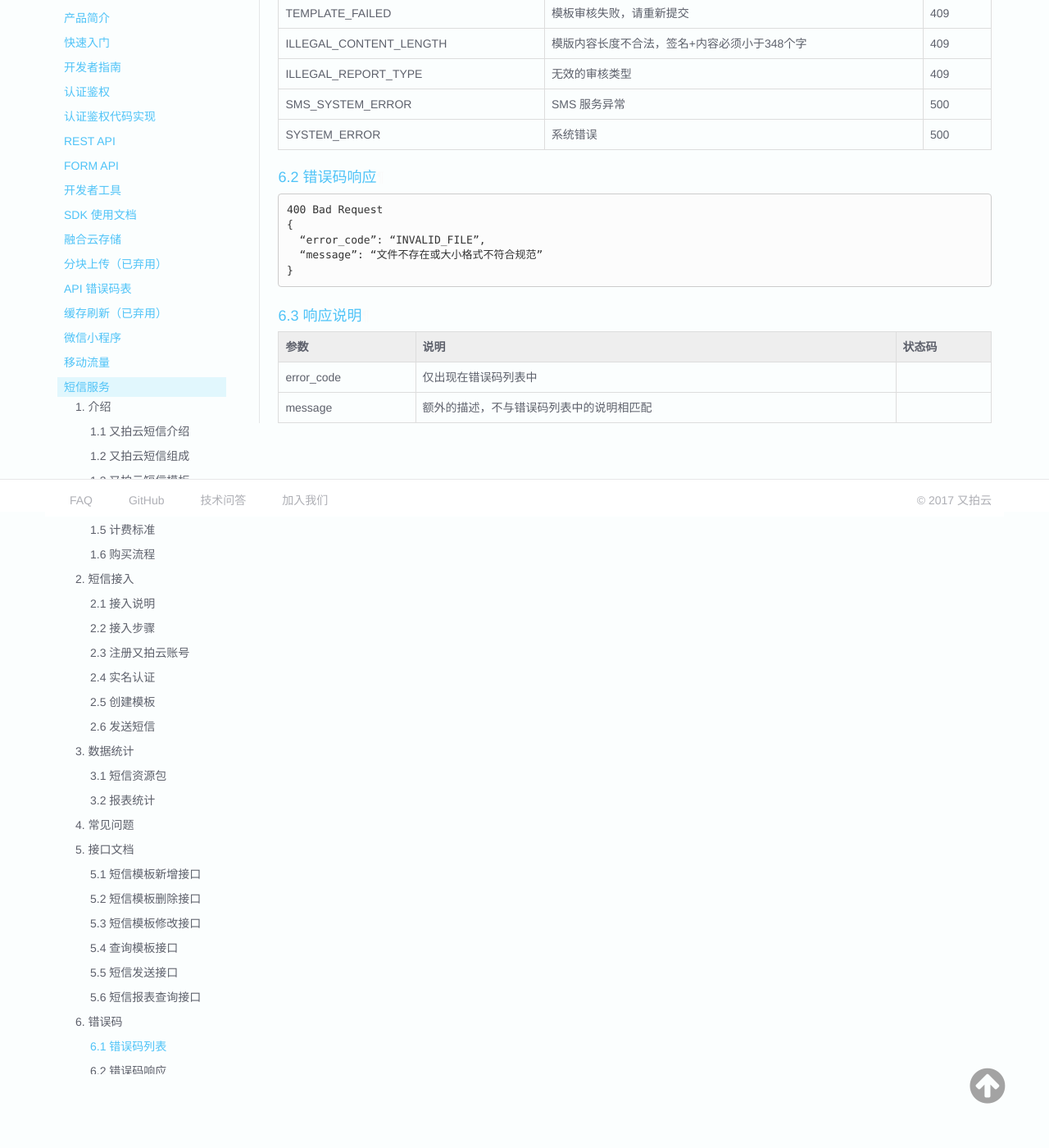
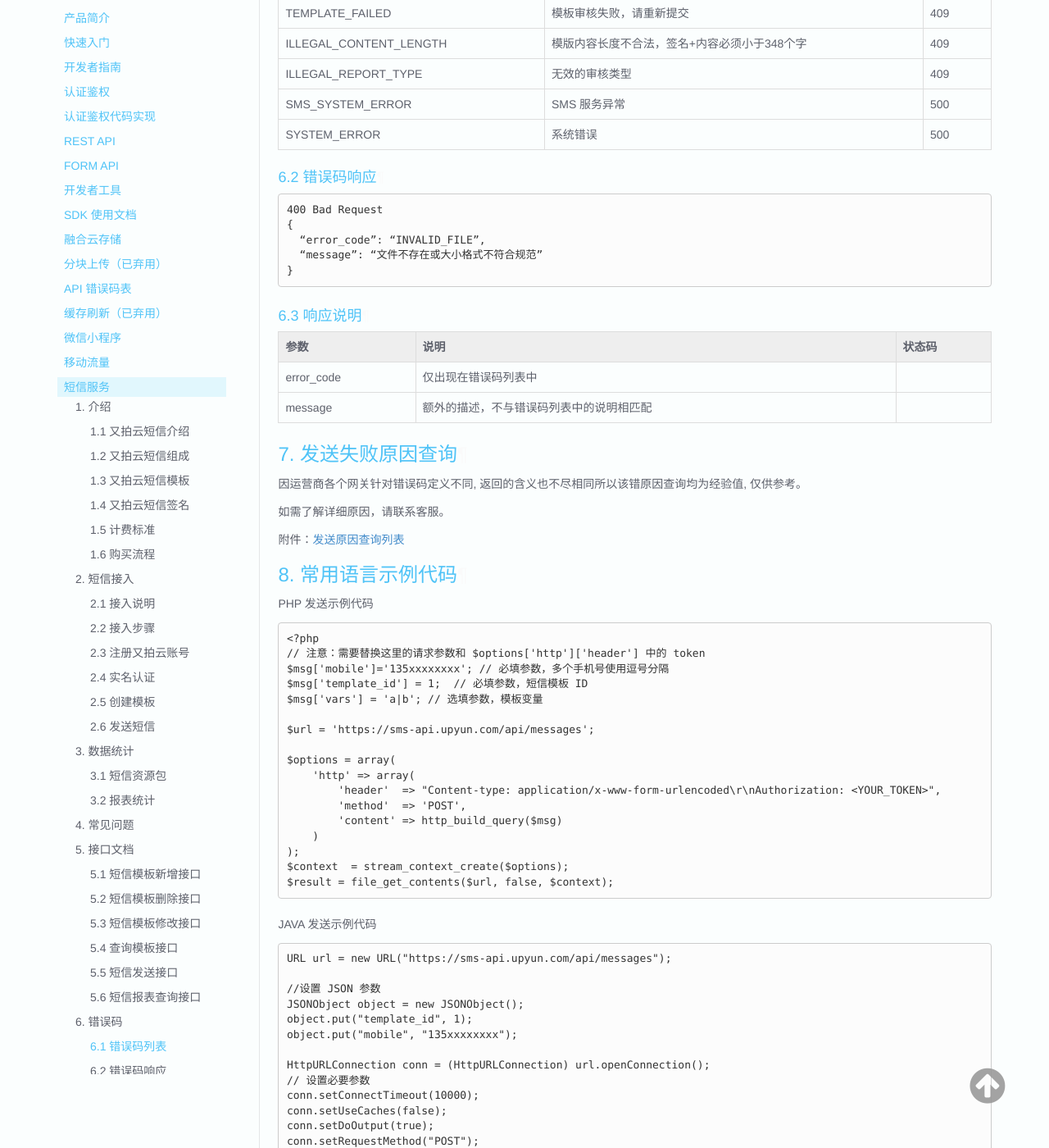
Before and after one commit to upyun/docs, an MkDocs documentation site: the page built from sources/sms/index.md, in a window 1280 px wide and 1400 px high, scrolled down 19057 px. Shown: the whole window at 82% size. Built offline with MkDocs 1.6.1, drawn with Linux system fonts in a browser that asks for light colours; old or Windows-style settings are respelled for this version of MkDocs; some of the changed text lies outside the part shown.

Commit message:
feat: 短信新增发送失败原因查询和常用语言示例代码

````diff
--- a/sources/sms/index.md
+++ b/sources/sms/index.md
@@ -558,3 +558,74 @@
 | --- | --- | --- |
 | error_code | 仅出现在错误码列表中 |
 | message | 额外的描述，不与错误码列表中的说明相匹配 |
+
+##7. 发送失败原因查询
+
+因运营商各个网关针对错误码定义不同, 返回的含义也不尽相同所以该错原因查询均为经验值, 仅供参考。
+
+如需了解详细原因，请联系客服。
+
+附件：[发送原因查询列表](http://up-static.b0.upaiyun.com/sms/发送失败原因查询.xlsx)
+
+##8. 常用语言示例代码
+
+PHP 发送示例代码
+
+```php
+<?php
+// 注意：需要替换这里的请求参数和 $options['http']['header'] 中的 token
+$msg['mobile']='135xxxxxxxx'; // 必填参数，多个手机号使用逗号分隔
+$msg['template_id'] = 1;  // 必填参数，短信模板 ID
+$msg['vars'] = 'a|b'; // 选填参数，模板变量
+
+$url = 'https://sms-api.upyun.com/api/messages';
+
+$options = array(
+    'http' => array(
+        'header'  => "Content-type: application/x-www-form-urlencoded\r\nAuthorization: <YOUR_TOKEN>",
+        'method'  => 'POST',
+        'content' => http_build_query($msg)
+    )
+);
+$context  = stream_context_create($options);
+$result = file_get_contents($url, false, $context);
+```
+
+JAVA 发送示例代码
+
+```java
+URL url = new URL("https://sms-api.upyun.com/api/messages");
+
+//设置 JSON 参数
+JSONObject object = new JSONObject();
+object.put("template_id", 1);
+object.put("mobile", "135xxxxxxxx");
+
+HttpURLConnection conn = (HttpURLConnection) url.openConnection();
+// 设置必要参数
+conn.setConnectTimeout(10000);
+conn.setUseCaches(false);
+conn.setDoOutput(true);
+conn.setRequestMethod("POST");
+conn.setRequestProperty("Connection", "Keep-Alive");
+conn.setRequestProperty("Authorization", "<YOUR_TOKEN>");
+conn.setRequestProperty("Content-type", "application/json");
+
+// 创建链接
+conn.connect();
+OutputStream os = conn.getOutputStream();
+os.write(object.toString().getBytes("UTF-8"));
+
+//Gets the status code from an HTTP response message
+int code = conn.getResponseCode();
+
+InputStreamReader reader = new InputStreamReader(conn.getInputStream());
+BufferedReader br = new BufferedReader(reader);
+char[] chars = new char[1024];
+int length = 0;
+StringBuilder result = new StringBuilder();
+while ((length = br.read(chars)) != -1) {
+    result.append(chars, 0, length);
+}
+System.out.println("code:" + code + "::" + result.toString());
+```
````
